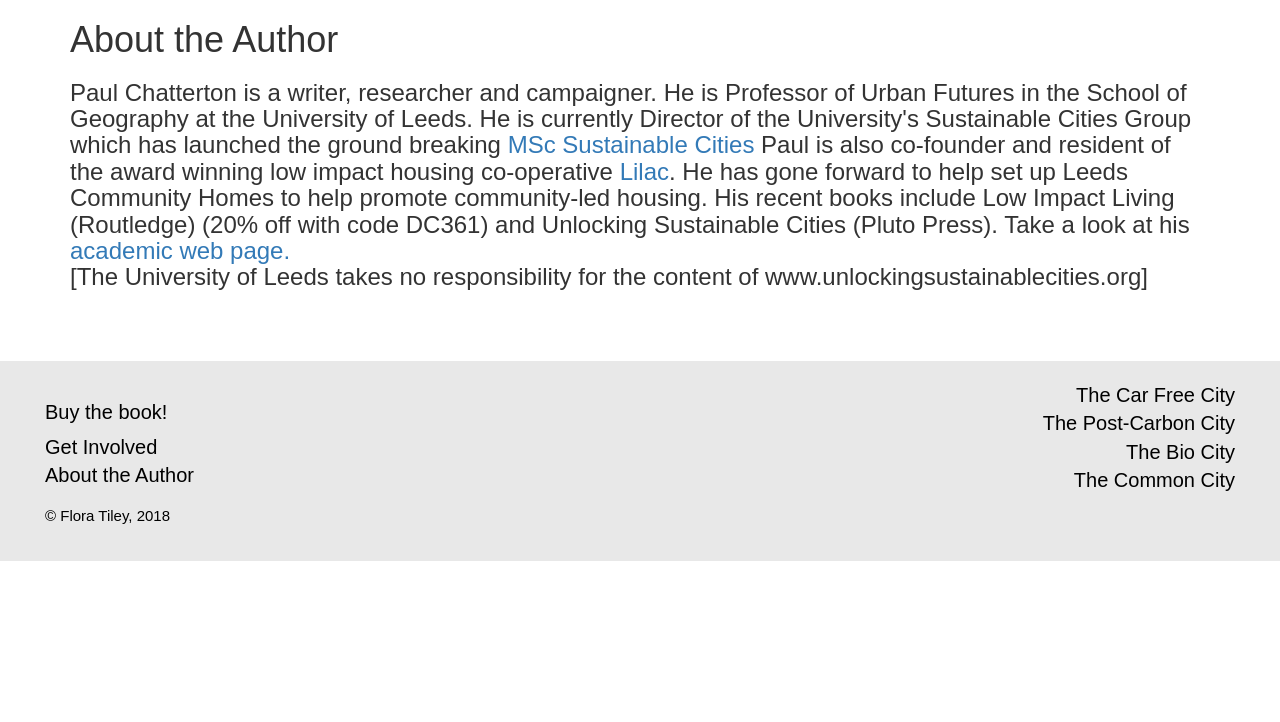
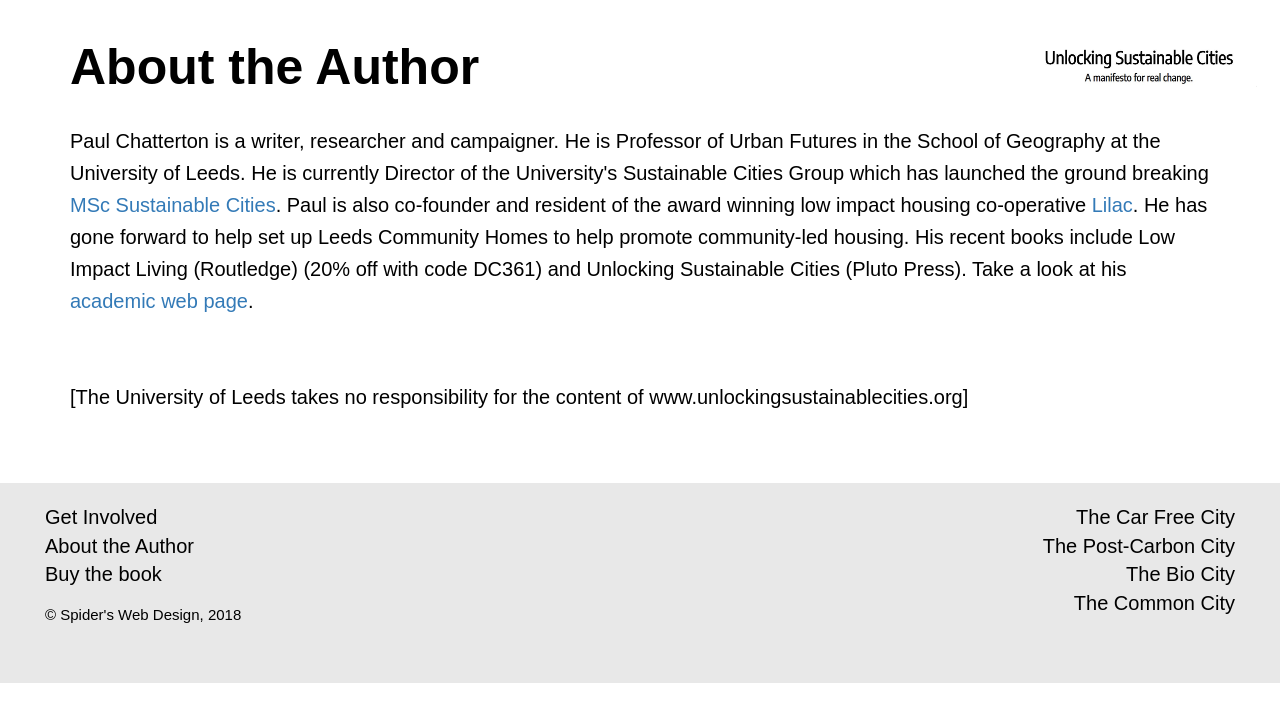
Before and after one commit to Floor-Tile/Unlocking-Sustainable-Cities, a plain HTML site: page about.html in a window 1280 px wide. Drawn offline with nearby package versions, Linux system fonts and the light colour scheme; a web font is replaced by a local one.

Commit message:
design edits
changed about page and footer

```diff
--- a/about.html
+++ b/about.html
@@ -22,22 +22,28 @@
 </head>
 
 <body id="about">
-  <header class="container">
-    <section class="content">
+
+    <section class="container">
+      <a href="index.html"><img class="un-title" src="images\title.jpg" alt="Home"/></a>
       <div class="about-paul">
         <h1>About the Author</h1>
-        <h3>Paul Chatterton is a writer, researcher and campaigner.
+        <p>Paul Chatterton is a writer, researcher and campaigner.
           He is Professor of Urban Futures in the School of Geography at the University of Leeds.
-          He is currently Director of the University's Sustainable Cities Group which has launched the ground breaking <a href="https://www.geog.leeds.ac.uk/study/masters/courses/msc-sustainable-cities/"> MSc Sustainable Cities</a>
+          He is currently Director of the University's Sustainable Cities Group which has launched the ground breaking <a href="https://www.geog.leeds.ac.uk/study/masters/courses/msc-sustainable-cities/"> MSc Sustainable Cities</a>.
           Paul is also co-founder and resident of the award winning low impact housing co-operative <a href="www.lilac.coop">Lilac</a>.
           He has gone forward to help set up Leeds Community Homes to help promote community-led housing.
           His recent books include Low Impact Living (Routledge) (20% off with code DC361) and Unlocking Sustainable Cities (Pluto Press).
-          Take a look at his <a href="https://www.geog.leeds.ac.uk/people/p.chatterton">academic web page.</a>
+          Take a look at his <a href="https://www.geog.leeds.ac.uk/people/p.chatterton">academic web page</a>.
           <br>
-          [The University of Leeds takes no responsibility for the content of www.unlockingsustainablecities.org] </h3>
+          <br>
+          <br>
+          [The University of Leeds takes no responsibility for the content of www.unlockingsustainablecities.org] </p>
       </div>
     </section>
   </header>
+
+
+
   <!-- FOOTER -->
   <div class="footer">
     <div class="container-fluid">
@@ -46,12 +52,13 @@
         <div class="col-lg-6 col-md-6">
 
           <div class="foot-left">
-            <h3>Buy the book!</h3>
             <a href="get-in-touch.html">Get Involved</a>
             <br>
             <a href="about.html">About the Author</a>
             <br>
-            <p> © Flora Tiley, 2018 </p>
+            <a href="https://www.amazon.co.uk/Unlocking-Sustainable-Cities-Manifesto-Geography/dp/0745337015">Buy the book</a>
+            <br>
+            <p> © Spider's Web Design, 2018 </p>
           </div>
         </div>
 
@@ -70,5 +77,5 @@
       </div>
     </div>
   </div>
-</body>
-</html>
+  </body>
+  </html>
--- a/content.css
+++ b/content.css
@@ -231,11 +231,11 @@ html,body{
 }
 
 .un-title{
-  width: 17%;
+  width: 20%;
   transform: translate(-50%, -50%);
   position: absolute;
-  top: 5%;
-  left: 92%;
+  top: 8%;
+  left: 89%;
   padding: 10px;
   resize: both;
   overflow: auto;
@@ -498,6 +498,22 @@ font-size: 25px;
   font-size: 18px;
 }
 
+/* ABOUT PAGE*/
+
+.about-paul h1{
+  font-size: 50px;
+  font-weight: bold;
+  color: #000000;
+  padding-top: 20px;
+  padding-bottom: 20px;
+}
+
+.about-paul p{
+  font-size: 20px;
+  line-height: 1.6;
+  color: #000000;
+}
+
 /* FOOTER */
 
 .footer {
```
Also changed, not shown: bio-city.html (+8 -5 lines), car-free.html (+5 -5 lines), common-city.html (+8 -5 lines), get-in-touch.html (+6 -4 lines), index.html (+2 -2 lines), post-carbon.html (+7 -5 lines), 1 other file.
